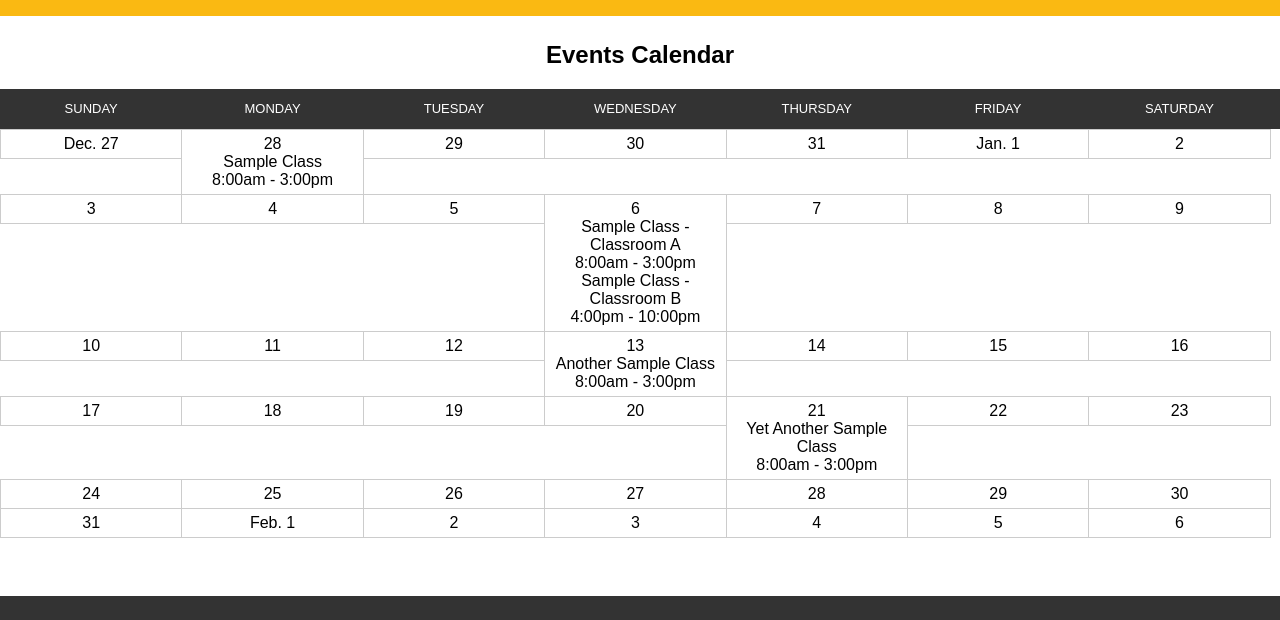
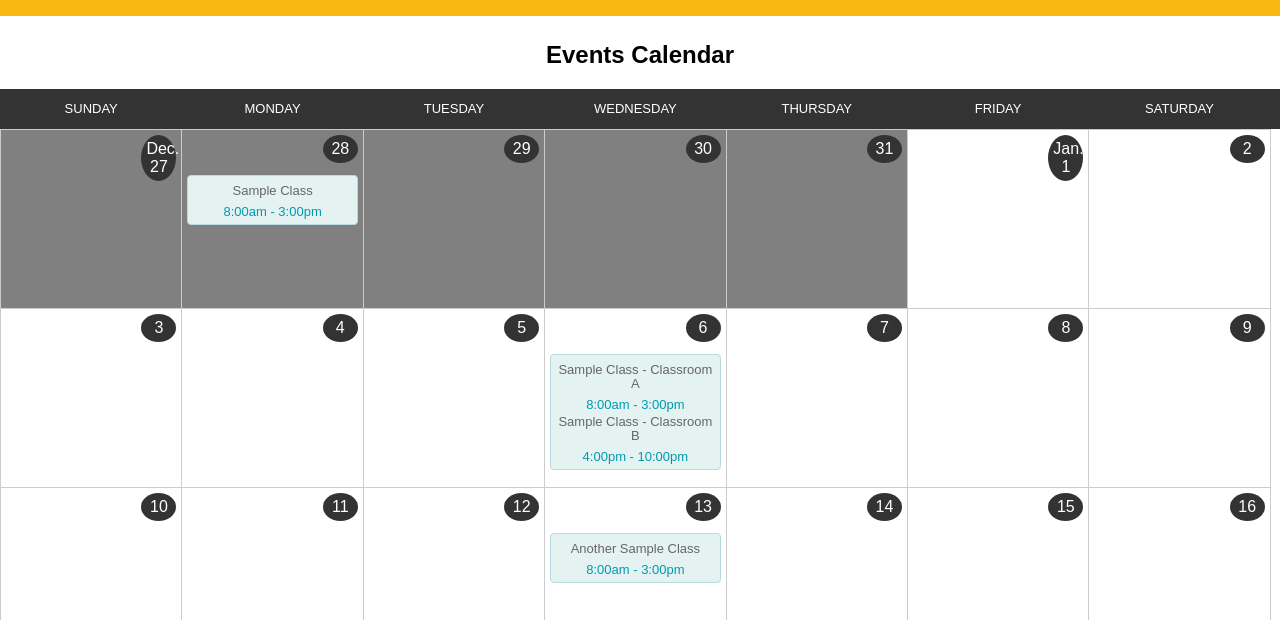
Before and after one commit to GrimmOutlook/iupat-new, a plain HTML site: page index.html in a window 1280 px wide. Shown: the part 3670-4290 px from the top of the page. Drawn offline with Linux system fonts and the light colour scheme.

Commit message:
Much styling to calendar.

```diff
--- a/index.html
+++ b/index.html
@@ -331,11 +331,13 @@
                   </li>
                   <li class="day">
                     <div class="date">13</div>
+                      <div class="event">
                         <div class="event-desc">
                           Another Sample Class
                         </div>
                         <div class="event-time">
                           8:00am - 3:00pm
+                        </div>
                       </div>
                   </li>
                   <li class="day">
@@ -363,11 +365,13 @@
                   </li>
                   <li class="day">
                     <div class="date">21</div>
+                      <div class="event">
                         <div class="event-desc">
                           Yet Another Sample Class
                         </div>
                         <div class="event-time">
                           8:00am - 3:00pm
+                        </div>
                       </div>
                   </li>
                   <li class="day">
--- a/stylesheets/main.css
+++ b/stylesheets/main.css
@@ -308,7 +308,7 @@ html, body {
 /*---------------------------- SECTION 7 - Calendar --------------------------------*/
 
 #calendar-wrap {
-  height: 575px;
+  height: 1200px;
   background-color: white;
   -webkit-background-size: cover;
   -moz-background-size: cover;
@@ -361,6 +361,53 @@ html, body {
   font-size: 13px;
 }
 
+#calendar .days li {
+  height: 180px;
+}
+
+#calendar .days li:hover {
+  background: #ccc;
+}
+
+#calendar .date {
+  text-align: center;
+  margin-bottom: 5px;
+  padding: 5px;
+  background: #333;
+  color: #fff;
+  width: 25px;
+  border-radius: 50%;
+  float: right;
+}
+
+#calendar .event {
+  clear: both;
+  /* Do this ^ b/c dates are floated right & event text should be below date */
+  display: block;
+  font-size: 13px;
+  border-radius: 4px;
+  padding: 5px;
+  margin-top: 40px;
+  margin-bottom: 5px;
+  color: #666;
+  line-height: 14px;
+  background: #e4f2f2;
+  border: 1px solid #b5dbdc;
+  color: #009aaf;
+  text-decoration: none;
+}
+
+#calendar .event-desc {
+  color: #666;
+  margin: 3px 0 7px 0;
+  text-decoration: none;
+}
+
+#calendar .other-month {
+  background: #808080;
+  color: #666;
+}
+/*----------- 5:45 of Lecture 11------------------*/
 
 
 /*--------------------------------- FOOTER -------------------------------------*/
```
Lines whose indentation alone changed are shown as unchanged.
